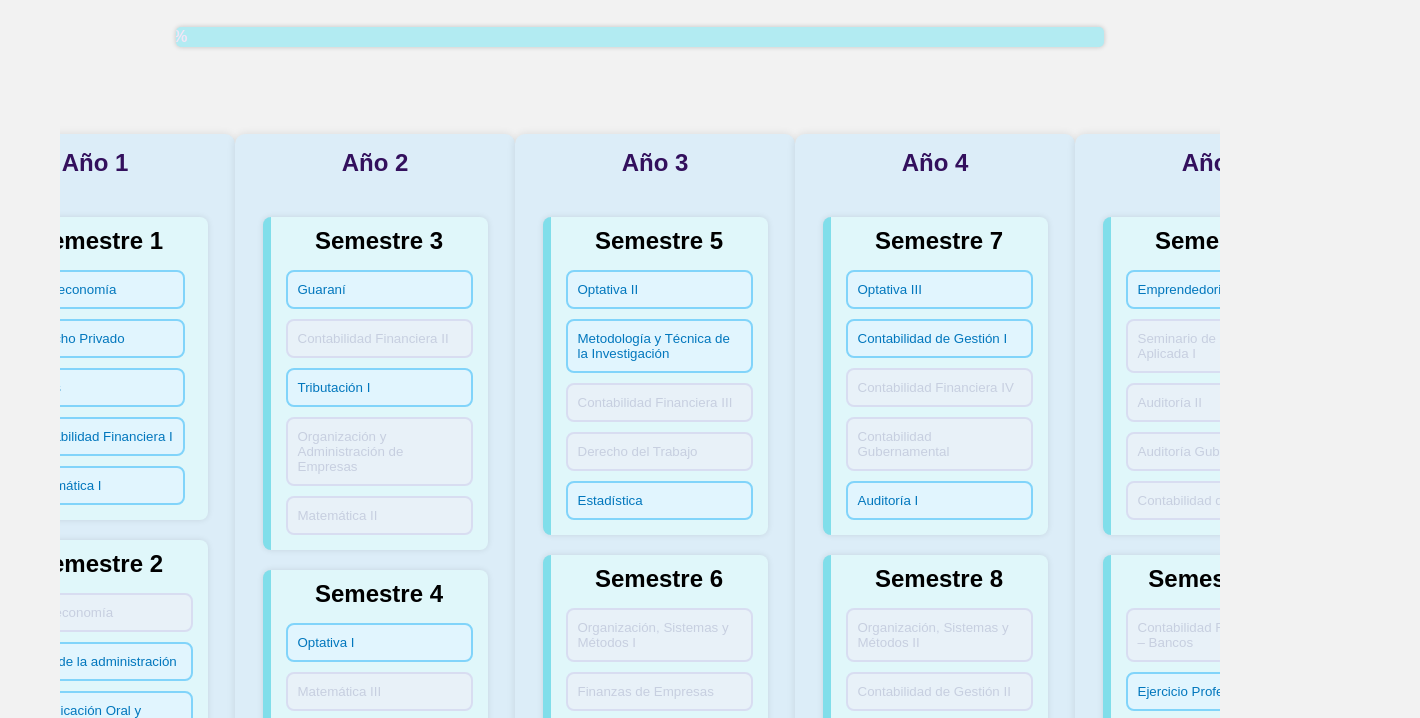
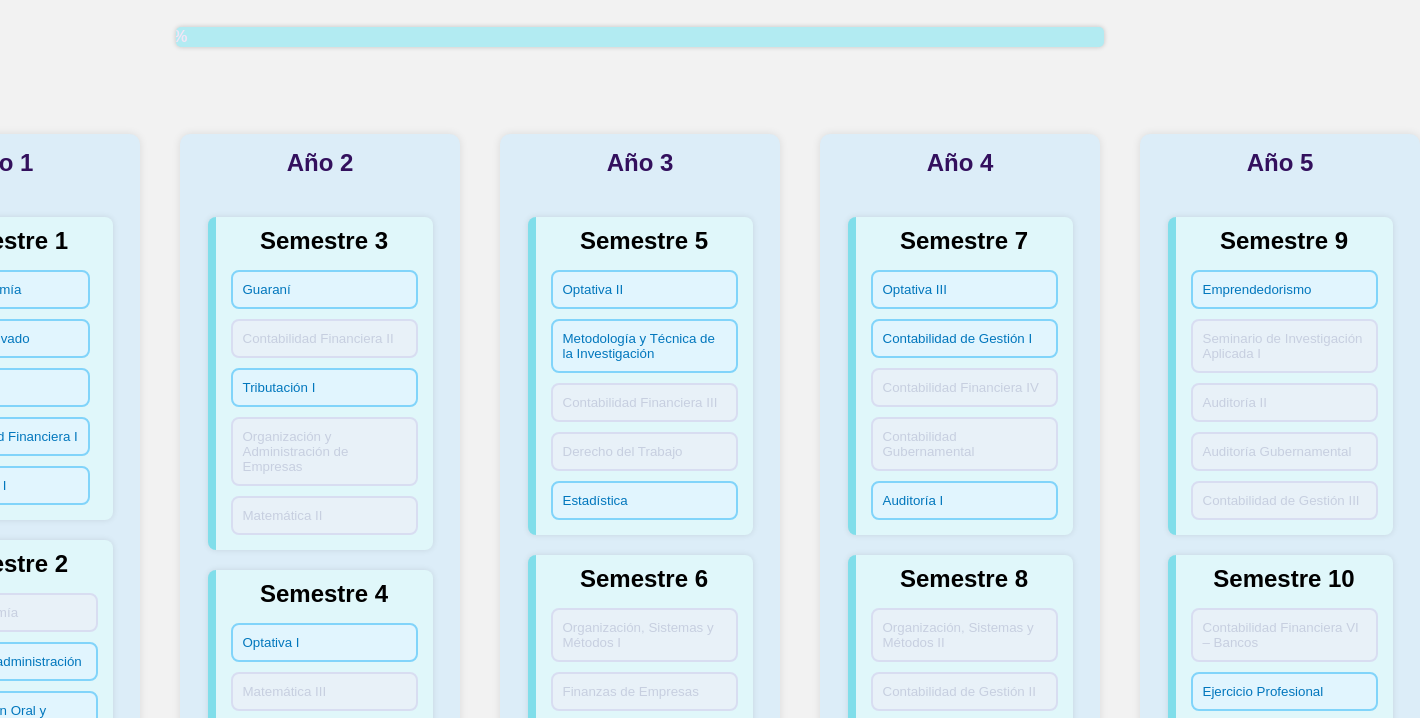
Before and after one commit to Oopshiee/Malla_CP_UNA, a plain HTML site: page index.html in a window 1280 px wide. Shown: the part 61-779 px from the top of the page, 1420 px wide, since content can reach past the window. Drawn offline with Linux system fonts and the light colour scheme.

Commit message:
Update estilo.css

```diff
--- a/estilo.css
+++ b/estilo.css
@@ -70,14 +70,11 @@ h1 {
 @media (min-width: 768px) {
   .contenedor-malla {
     display: grid;
-    grid-template-columns: repeat(5, minmax(250px, 320px)); /* 5 columnas iguales */
-    gap: 30px; /* espacio entre columnas */
+    grid-template-columns: repeat(5, minmax(280px, 320px)); /* 5 columnas iguales */
+    gap: 40px; /* espacio entre columnas */
     justify-content: center;
-    align-items: stretch;
-    max-width: 1800px;
     margin: 0 auto;
     padding: 20px ;
-    overflow-x: auto;
 
   }
 
```
